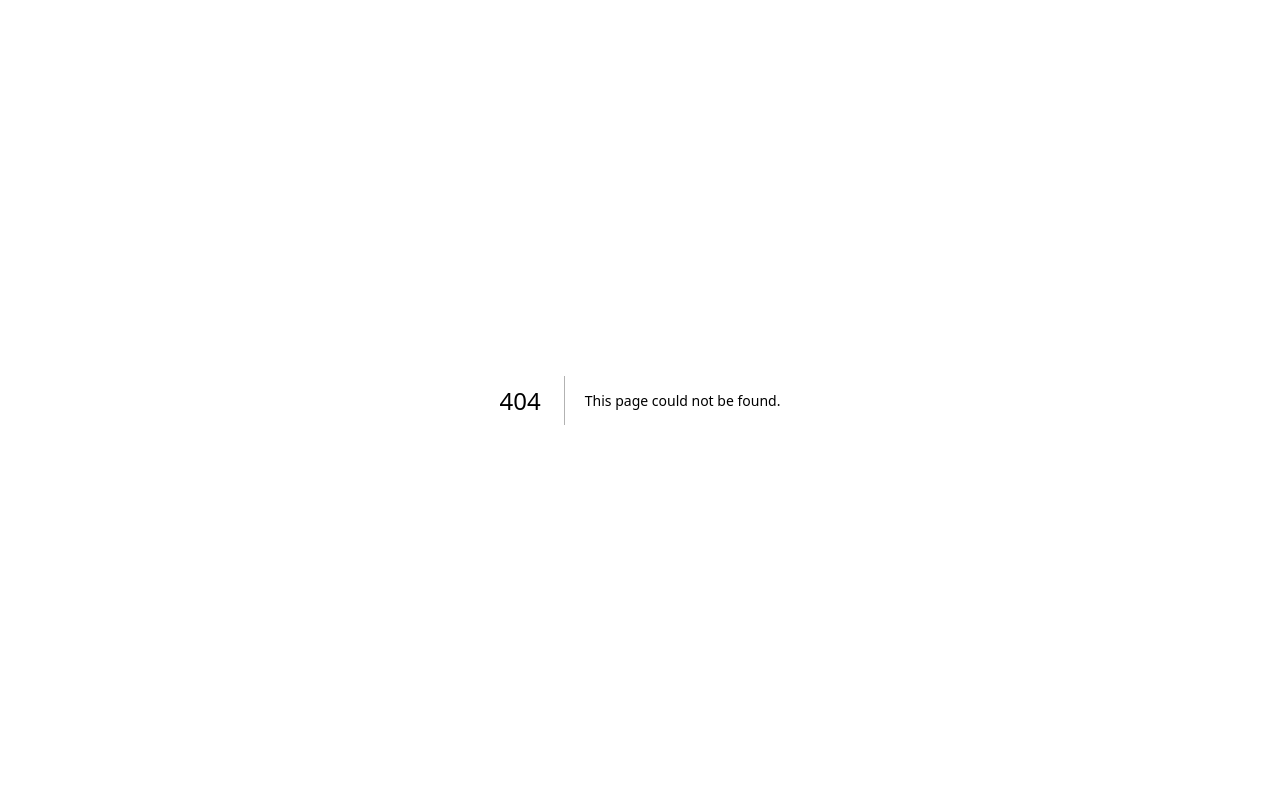
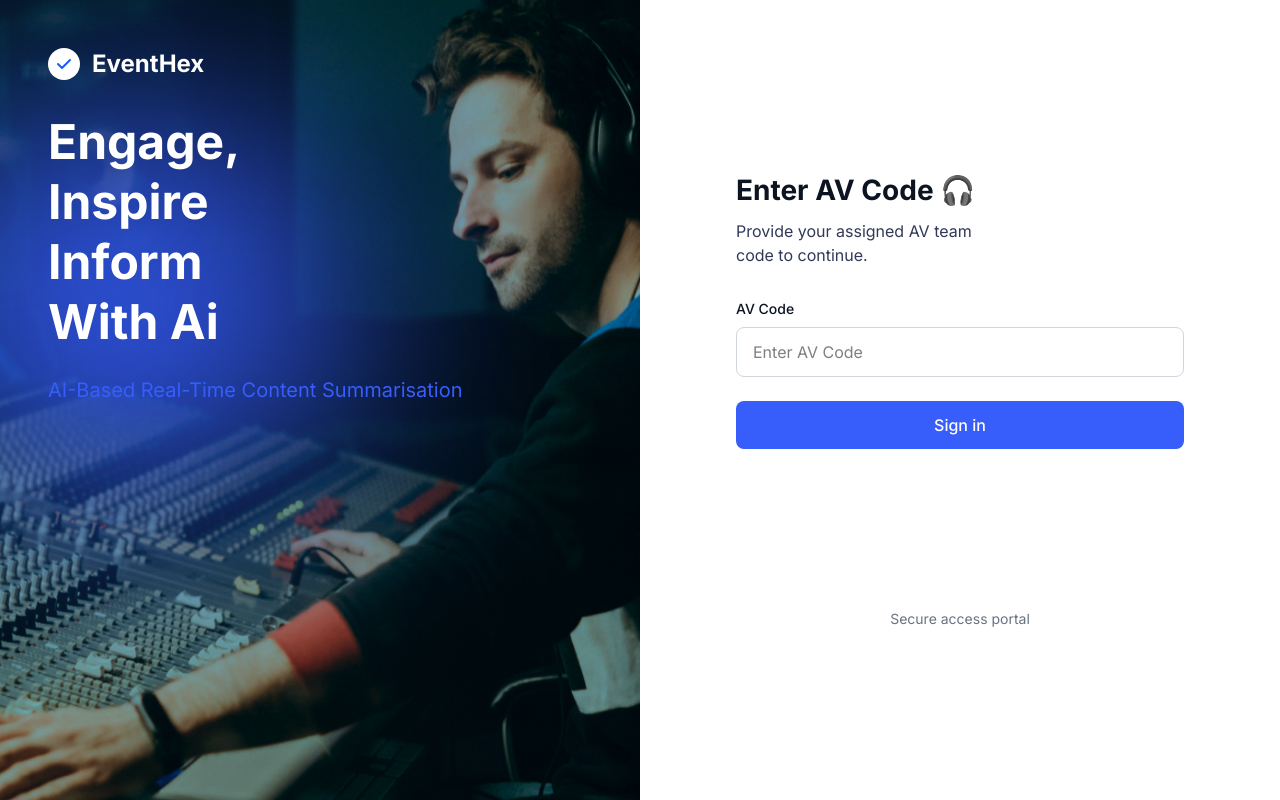
Before and after one commit to Abhinandh05/frontend-tasks, a Next.js app: page /login in a window 1280 px wide. Before the commit this address had no page. Built offline with nearby package versions, Linux system fonts and the light colour scheme.

Commit message:
login page buliding

```diff
--- /dev/null
+++ b/app/(auth)/login/page.jsx
@@ -0,0 +1,101 @@
+'use client';
+
+import Image from 'next/image';
+
+export default function Home() {
+    return (
+        <div className="min-h-screen flex flex-col lg:flex-row">
+            {/* Left Column - Promotional Section */}
+            <div className="lg:w-1/2 relative min-h-screen lg:min-h-0">
+                {/* Background Image */}
+                <div className="absolute inset-0">
+                    <Image
+                        src="/main.png"
+                        alt="Background"
+                        fill
+                        className="object-cover"
+                        priority
+                    />
+                </div>
+
+                {/* Content */}
+                <div className="relative z-10 flex flex-col justify-center p-8 lg:p-12 text-white min-h-screen lg:min-h-0">
+                    {/* Logo */}
+                    <div className="mb-6 lg:mb-8">
+                        <div className="flex items-center">
+                            <div className="w-8 h-8 bg-white rounded-full flex items-center justify-center mr-3">
+                                <svg className="w-5 h-5 text-blue-600" fill="currentColor" viewBox="0 0 20 20">
+                                    <path fillRule="evenodd" d="M16.707 5.293a1 1 0 010 1.414l-8 8a1 1 0 01-1.414 0l-4-4a1 1 0 011.414-1.414L8 12.586l7.293-7.293a1 1 0 011.414 0z" clipRule="evenodd" />
+                                </svg>
+                            </div>
+                            <h1 className="text-2xl font-bold">EventHex</h1>
+                        </div>
+                    </div>
+
+                    {/* Headline */}
+                    <div className="mb-6">
+                        <h2 className="text-4xl lg:text-5xl font-bold leading-tight">
+                            <span className="block">Engage,</span>
+                            <span className="block">Inspire</span>
+                            <span className="block">Inform</span>
+                            <span className="block">With Ai</span>
+                        </h2>
+                    </div>
+
+                    {/* Sub-headline */}
+                    <p className="text-lg lg:text-xl text-blue-100">
+                        AI-Based Real-Time Content Summarisation
+                    </p>
+                </div>
+            </div>
+
+            {/* Right Column - Login Form */}
+            <div className="lg:w-1/2 flex items-center justify-center p-6 lg:p-8 bg-white min-h-screen lg:min-h-0">
+                <div className="w-full max-w-md flex flex-col min-h-screen lg:min-h-0">
+                    {/* Title */}
+                    <div className="mb-6 lg:mb-8">
+                        <div className="flex items-center mb-2">
+                            <h3 className="text-xl lg:text-[28px] font-bold text-black-900">
+                                Enter AV Code <span>🎧</span>
+                            </h3>
+                        </div>
+                        <p className="text-sm lg:text-base text-gray-900">
+                            Provide your assigned AV team <br /> code to continue.
+                        </p>
+                    </div>
+
+                    {/* Form */}
+                    <form className="space-y-6">
+                        <div>
+                            <label
+                                htmlFor="avCode"
+                                className="block text-sm font-medium text-black-900 mb-2"
+                            >
+                                AV Code
+                            </label>
+                            <input
+                                type="text"
+                                id="avCode"
+                                placeholder="Enter AV Code"
+                                className="w-full px-4 py-3 border border-gray-300 rounded-lg focus:ring-2 focus:ring-blue-500 focus:border-transparent outline-none transition-all text-base"
+                            />
+                        </div>
+
+                        <button
+                            type="submit"
+                            className="w-full bg-blue-100 text-white py-3 px-4 rounded-lg font-medium hover:bg-blue-700 focus:ring-2 focus:ring-blue-500 focus:ring-offset-2 transition-all text-base"
+                        >
+                            Sign in
+                        </button>
+                    </form>
+
+                    {/* Footer */}
+                    <p className="text-center text-gray-500 text-sm mt-40">
+                        Secure access portal
+                    </p>
+                </div>
+            </div>
+
+        </div>
+    );
+}
--- a/app/(root)/page.js
+++ b/app/(root)/page.js
@@ -1,13 +1,17 @@
-import React from 'react'
+'use client'
+import React, {useEffect} from 'react'
 import {HeroSection} from "@/components/HeroSection";
 import SessionTable from "@/components/SessionTable";
+import {useRouter} from "next/navigation";
 
 
 const Home = () => {
+
     return (
         <main className="min-h-screen bg-white mt-10">
             <HeroSection />
             <SessionTable />
+
         </main>
 
 
--- a/app/(root)/sessions/[sessionId]/page.jsx
+++ b/app/(root)/sessions/[sessionId]/page.jsx
@@ -11,7 +11,7 @@ const Page =  async ({ params }) => {
     }
 
     return (
-        <div className="p-6 -mt-5">
+        <div className="p-6 -mt-5 mr-25">
             <div className="w-[776px] flex flex-col gap-4 mx-auto">
                 <div className="flex justify-between items-center">
                     <div className="flex flex-col gap-[6px]">
--- a/app/globals.css
+++ b/app/globals.css
@@ -8,4 +8,7 @@
     --color-nutral-100: #F6F8FA ;
     --color-black-500: #E2E4E9;
     --color-red-100: #DF1C41;
+    --color-black-900: #0C1421;
+    --color-gray-900:#313957;
+;
 }
--- a/components/Header.jsx
+++ b/components/Header.jsx
@@ -1,8 +1,22 @@
-import React from 'react'
-import {Globe} from "lucide-react";
+'use client'
+import React, {useEffect} from 'react'
+import {Globe, LogOut} from "lucide-react";
 import Image from "next/image";
+import {useRouter} from "next/navigation";
 
 const Header = () => {
+    const router = useRouter();
+    useEffect(() => {
+        const loggedIn = localStorage.getItem("loggedIn");
+        if (loggedIn !== "true") {
+            router.push("/login"); // redirect if not logged in
+        }
+    }, [router]);
+
+    const handleLogout = () => {
+        localStorage.removeItem("loggedIn");
+        router.push("/login");
+    };
     return (
         <header className="w-full border-b-[1.04px] border-gray-200">
 
@@ -19,10 +33,19 @@ const Header = () => {
                 </div>
 
 
+
                 <button className="text-gray-600 hover:text-gray-900 cursor-pointer">
                     <Globe className="w-5 h-5" />
                 </button>
+
             </div>
+            <button
+                onClick={handleLogout}
+                className="p-2 bg-red-500 hover:bg-red-600 text-white rounded-lg transition-all duration-200 shadow-sm hover:shadow-md group"
+                title="Logout"
+            >
+                <LogOut size={20} />
+            </button>
         </header>
 
 
--- a/components/HeroSection.jsx
+++ b/components/HeroSection.jsx
@@ -1,9 +1,13 @@
 'use client';
-import React, { useState } from 'react'
+import React, {useEffect, useState} from 'react'
 import { Calendar, Search, X } from "lucide-react";
 import { MdFilterList } from "react-icons/md";
+import {useRouter} from "next/navigation";
 
 export const HeroSection = () => {
+    const router = useRouter();
+
+
     const [isSearchOpen, setIsSearchOpen] = useState(false);
     const [searchValue, setSearchValue] = useState('');
 
--- a/components/LiveSection.jsx
+++ b/components/LiveSection.jsx
@@ -4,13 +4,14 @@ import { PiWaveformBold } from "react-icons/pi";
 import { IoPlaySharp, IoPauseSharp } from "react-icons/io5";
 import { waveVectors } from "@/constants";
 import { useState, useEffect } from "react";
+import {useRouter} from "next/navigation";
+
 
 const LiveSection = () => {
     const [isRecording, setIsRecording] = useState(false);
     const [isSoundChecking, setIsSoundChecking] = useState(false);
     const [time, setTime] = useState(0);
-
-
+    const router = useRouter();
     useEffect(() => {
         let interval;
         if (isRecording) {
@@ -110,7 +111,9 @@ const LiveSection = () => {
 
 
             <div className="mt-6 flex flex-row gap-4">
-                <button className="flex items-center justify-center gap-2 px-4 py-2 border border-[#C2D6FF] rounded-[17px] bg-gray-200 text-blue-100 font-medium text-sm hover:bg-blue-50">
+                <button className="flex items-center justify-center gap-2 px-4 py-2 border border-[#C2D6FF] rounded-[17px] bg-gray-200 text-blue-100 font-medium text-sm hover:bg-blue-50"
+                onClick={() => router.push('/')}
+                >
                     ✖ Leave Section
                 </button>
 
--- /dev/null
+++ b/utils/auth.js
@@ -0,0 +1,18 @@
+export const isLoggedIn = () => {
+    if (typeof window !== "undefined") {
+        return localStorage.getItem("loggedIn") === "true";
+    }
+    return false;
+};
+
+export const login = () => {
+    if (typeof window !== "undefined") {
+        localStorage.setItem("loggedIn", "true");
+    }
+};
+
+export const logout = () => {
+    if (typeof window !== "undefined") {
+        localStorage.removeItem("loggedIn");
+    }
+};
```
Also changed, not shown: public/heading.png (added).
